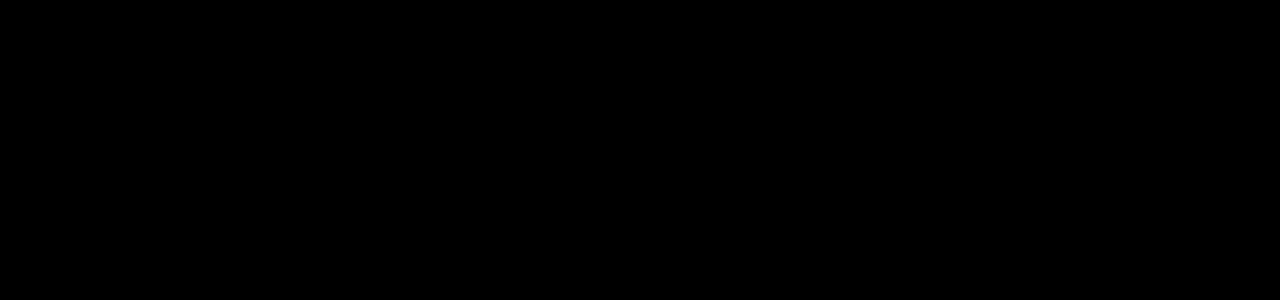
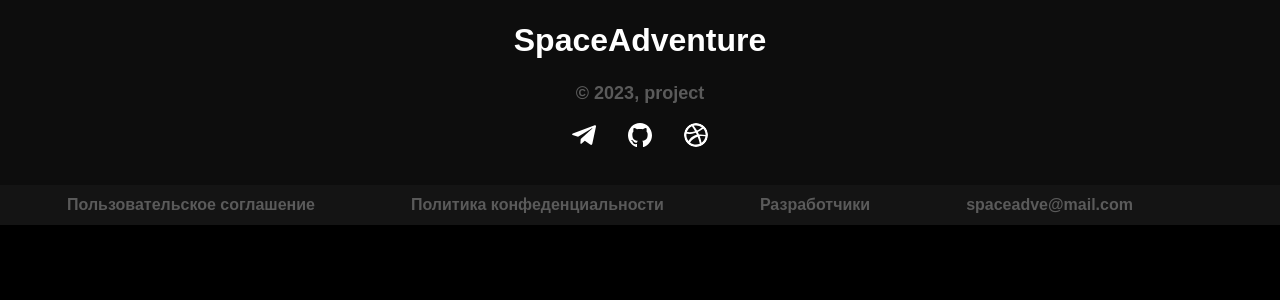
Before and after one commit to WebSmaIL/space_adventure, a React (Create React App) app in the folder client/: page /profile in a window 1280 px wide. Before the commit this address had no page. Shown: the top 300 px of the page. Built offline with nearby package versions, Linux system fonts and the light colour scheme.

Commit message:
dev fixes

```diff
--- a/client/src/App.tsx
+++ b/client/src/App.tsx
@@ -38,6 +38,7 @@
                     </>
                 )}
             </Routes>
+            <Foooter />
         </>
     );
 };
--- a/client/src/components/footer/Footer.tsx
+++ b/client/src/components/footer/Footer.tsx
@@ -12,16 +12,16 @@
                     <Copyright>© 2023, project</Copyright>
 
                     <Icons>
-                        <a href='#'><img src={IconsTelegram}></img></a>
-                        <a href='#'><img src={IconsGithub}></img></a>
-                        <a href='#'><img src={IconsDribbble}></img></a>
+                        <a href='/'><img src={IconsTelegram} alt=''></img></a>
+                        <a href='/'><img src={IconsGithub} alt=''></img></a>
+                        <a href='/'><img src={IconsDribbble} alt=''></img></a>
                     </Icons>
 
                     <FooterMini>
-                        <SecurityPolicy><a href='#'>Пользовательское соглашение</a></SecurityPolicy>
-                        <SecurityPolicy><a href='#'>Политика конфеденциальности</a></SecurityPolicy>
-                        <SecurityPolicy><a href='#'>Разработчики</a></SecurityPolicy>
-                        <SecurityPolicy><a href='#'>spaceadve@mail.com</a></SecurityPolicy>
+                        <SecurityPolicy><a href='/'>Пользовательское соглашение</a></SecurityPolicy>
+                        <SecurityPolicy><a href='/'>Политика конфеденциальности</a></SecurityPolicy>
+                        <SecurityPolicy><a href='/'>Разработчики</a></SecurityPolicy>
+                        <SecurityPolicy><a href='/'>spaceadve@mail.com</a></SecurityPolicy>
                     </FooterMini>
                 </Footer>
             </div>
@@ -34,7 +34,6 @@
 
 const Footer = styled.div`
     background-color: #0D0D0D;
-    margin-top: 40em;
 `;
 
 const Naming = styled.h1`
--- a/client/src/components/header/Header.tsx
+++ b/client/src/components/header/Header.tsx
@@ -22,7 +22,7 @@
                         <UserBalance>{balance} - coin</UserBalance>
                     </ContainerBalance>
                 </UserInfoContainer>
-                <NavLink to='/profile/settings'><UserAvatar src={avatar} /></NavLink>
+                <NavLink to='/profile'><UserAvatar src={avatar} /></NavLink>
             </FlexContainer>
         </HeaderMain>
     );
--- a/client/src/components/personalAccount/userInformation/UserInformation.tsx
+++ b/client/src/components/personalAccount/userInformation/UserInformation.tsx
@@ -5,6 +5,8 @@
 import Achievements from './achievements/Achievements';
 import StatisticUser from './statisticUser/StatisticUser';
 import UserInfo from './userInfo/UserInfo';
+import { NavLink } from 'react-router-dom';
+import settings from '../../../assets/img/svgIcons/settings_icon.svg';
 
 const UserInformation = () => {
     return (
@@ -23,11 +25,32 @@
             <ContainerBackground>
                 <Button text="Улучшить" />
             </ContainerBackground>
+
+            <Settings to={'/profile/settings'} />
         </Container>
     );
 };
 
 export default UserInformation;
+
+
+const Settings = styled(NavLink)`
+    display: block;
+    width: 50px;
+    height: 50px;
+    background: url(${settings});
+    background-size: cover;
+
+    position: absolute;
+    top: 50px;
+    right: 50px;
+
+    transition: all .3s ease;
+
+    &:hover {
+        transform: rotate(45deg) scale(1.05);
+    }
+`;
 
 const Container = styled.div`
     position: relative;
--- a/client/src/components/settings/Settings.tsx
+++ b/client/src/components/settings/Settings.tsx
@@ -5,7 +5,6 @@
 import Password from './password/Password';
 import Login from './login/Login';
 import Mail from './mail/Mail';
-import Header from '../header/Header';
 
 const Settings = () => {
     return (
--- a/client/src/components/solarSystem/KeyVisual/KeyVisual.tsx
+++ b/client/src/components/solarSystem/KeyVisual/KeyVisual.tsx
@@ -1,5 +1,6 @@
-import { useAppSelector } from '../../../hooks';
-import { getPlanets } from '../../../redux/ducks/planets';
+import { useEffect } from 'react';
+import { useAppDispatch, useAppSelector } from '../../../hooks';
+import { fetchPlanets, getPlanets } from '../../../redux/ducks/planets';
 import { IHoveredPlanet } from '../interfaces';
 import { Container, Sun } from './KeyVisualStyles';
 import PlanetSwitch from './PlanetSwitch';
@@ -36,6 +37,12 @@
         },
     };
 
+    const dispatch = useAppDispatch();
+
+    useEffect(() => {
+        dispatch(fetchPlanets());
+    }, [dispatch])
+
     const planets = useAppSelector(getPlanets);
 
     return (
--- a/client/src/components/solarSystem/SolarSystem.tsx
+++ b/client/src/components/solarSystem/SolarSystem.tsx
@@ -2,10 +2,8 @@
 import Wrapper from './Wrapper/Wrapper';
 import KeyVisual from './KeyVisual/KeyVisual';
 import styled from 'styled-components';
-import { useEffect, useState } from 'react';
+import { useState } from 'react';
 import Planet from './planet/Planet';
-import { fetchPlanets } from '../../redux/ducks/planets';
-import { useAppDispatch } from '../../hooks';
 import { IHoveredPlanet } from './interfaces';
 import PlanetPopup from './planetPopup/PlanetPopup';
 
@@ -13,17 +11,9 @@
     const [hoveredPlanet, setHoveredPlanet] = useState<
         IHoveredPlanet | undefined
     >();
-    const [currentPlanet, setCurrentPlanet] = useState<{id: number, src: string} | undefined>(
-        undefined
-    );
-
-    const dispatch = useAppDispatch();
-
-    useEffect(() => {
-        return () => {
-            dispatch(fetchPlanets());
-        };
-    }, [dispatch]);
+    const [currentPlanet, setCurrentPlanet] = useState<
+        { id: number; src: string } | undefined
+    >(undefined);
 
     return (
         <Main>
--- a/client/src/redux/ducks/planets/asyncThunk.ts
+++ b/client/src/redux/ducks/planets/asyncThunk.ts
@@ -8,7 +8,7 @@
 >(
     'planets/fetchPlanets',
     async () => {
-        const res = await fetch('/api/planets');
+        const res = await fetch('https://websmail.store/api/planets');
 
         return await res.json();
 });
--- a/client/src/redux/ducks/userInfo/UsersInfoSlice.ts
+++ b/client/src/redux/ducks/userInfo/UsersInfoSlice.ts
@@ -59,7 +59,6 @@
                 state.errorMessage = undefined;
 
                 state.isLoading = false;
-                console.log(action.payload.id);
             })
             .addCase(fetchLogin.rejected, (state, action) => {
                 state.errorMessage = action.payload?.message;
--- a/client/src/redux/ducks/userInfo/asyncThunk.ts
+++ b/client/src/redux/ducks/userInfo/asyncThunk.ts
@@ -8,7 +8,7 @@
 export const fetchRegister = createAsyncThunk<IUser, IUserRegister, { rejectValue: MyKnownError }>(
     'user/fetchRegister',
     async (user, thunkApi) => {
-        const res = await fetch('/api/users', {
+        const res = await fetch('https://websmail.store/api/users', {
             method: 'POST',
             headers: {
               'Content-Type': 'application/json;charset=utf-8'
@@ -31,7 +31,7 @@
 export const fetchLogin = createAsyncThunk<IUser, IUserLogin, { rejectValue: MyKnownError }>(
     'user/fetchLogin',
     async (info, thunkApi) => {
-        const res = await fetch(`/api/users/getbylogin/login:${info.login}&password:${info.password}`);
+        const res = await fetch(`https://websmail.store/api/users/getbylogin/login:${info.login}&password:${info.password}`);
 
         if(res.status === 500) {
             return thunkApi.rejectWithValue((await res.json()) as MyKnownError);
```
Also changed, not shown: client/src/components/personalAccount/userInformation/userInfo/UserInfo.tsx (+9 -5 lines), client/src/setupProxy.js (deleted, +0 -11 lines), client/src/assets/img/svgIcons/settings_icon.svg (added), 1 other file (tests, documents, lock files or other folders).
